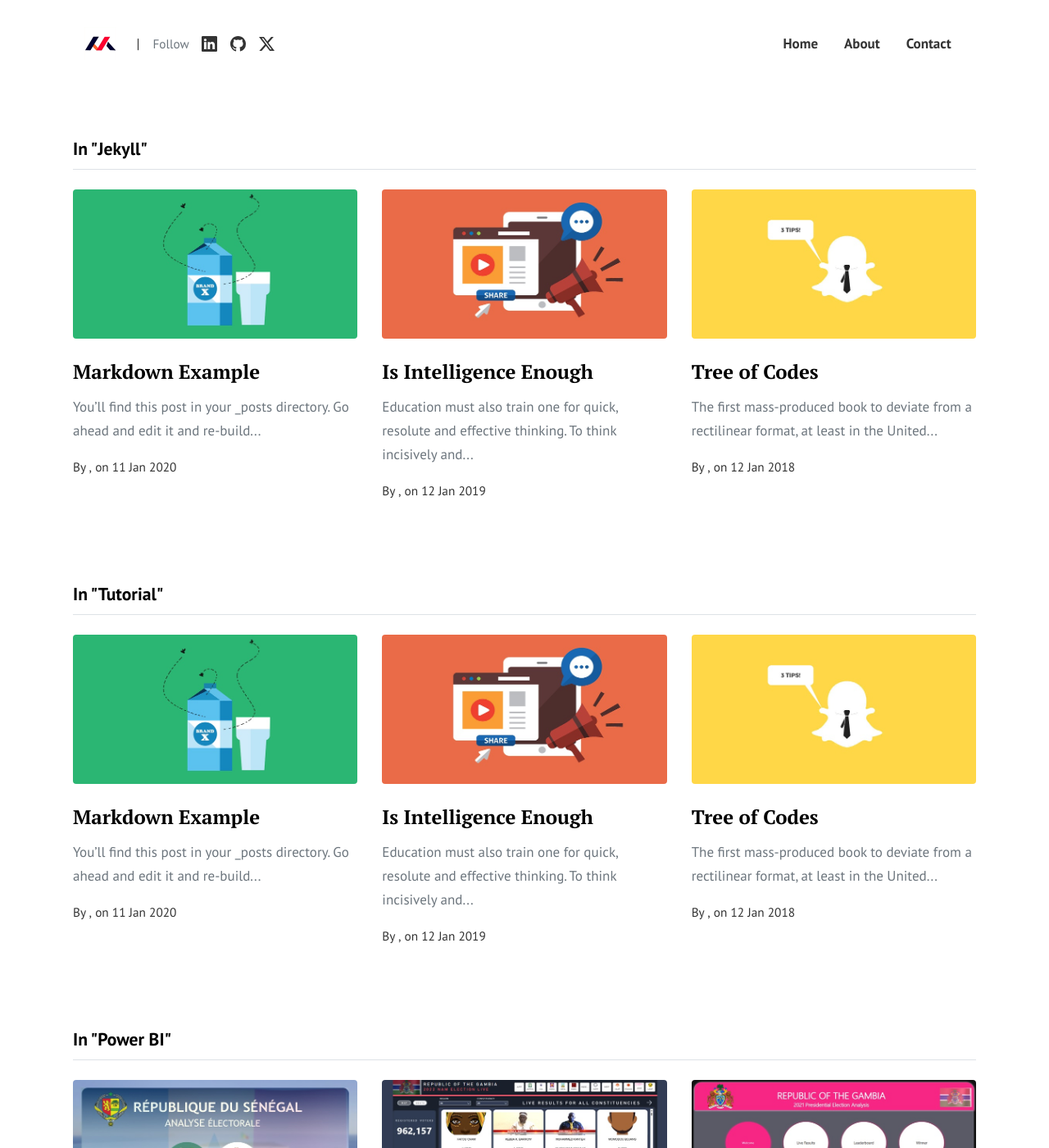
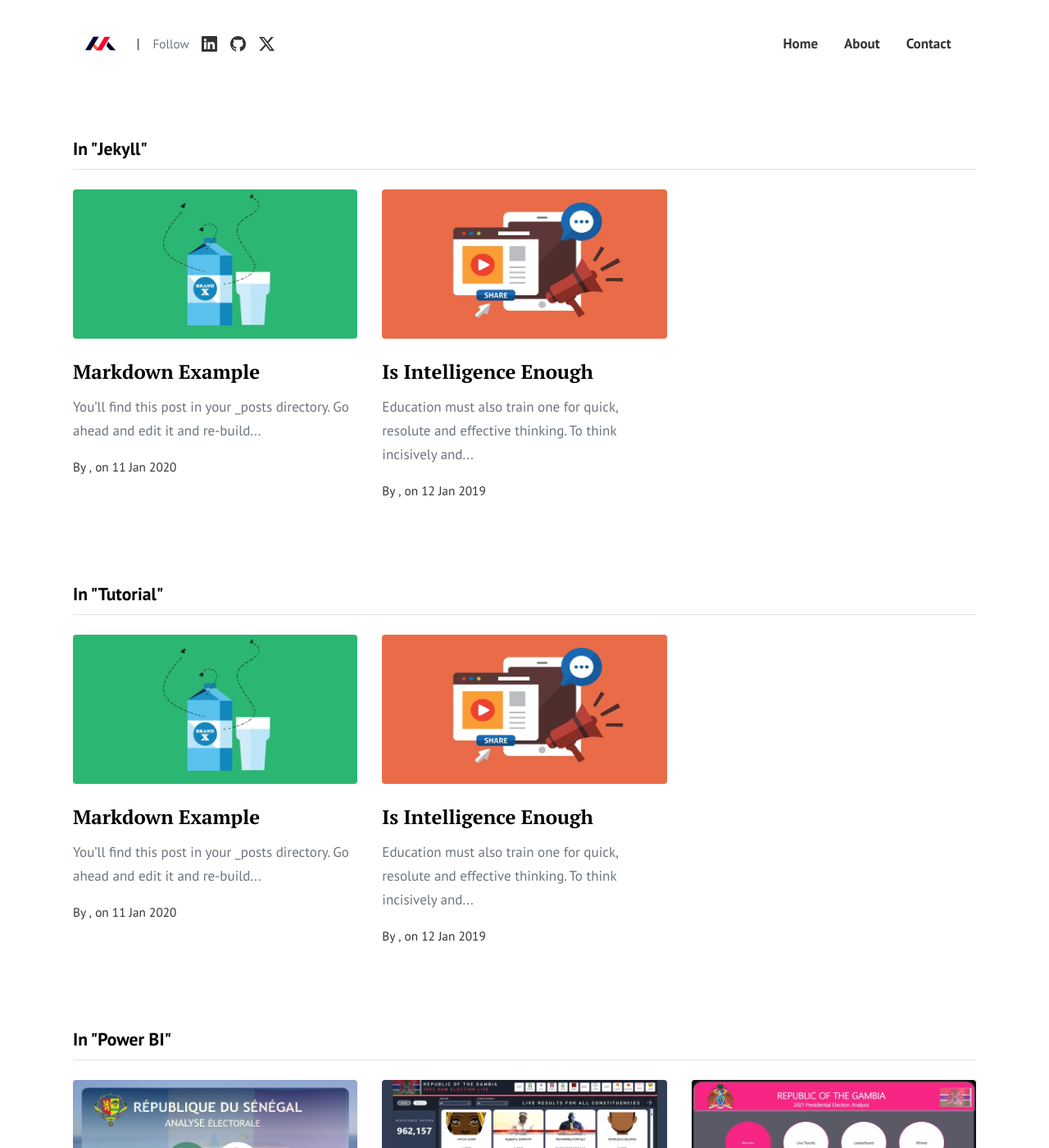
Before and after one commit to AmigomusaAnalytics/musatouray.github.io, a Jekyll site: the page built from pages/categories.html, in a window 1280 px wide and 1400 px high. Shown: the whole window at 82% size. Built offline with Jekyll 4.4.1, drawn with Linux system fonts in a browser that asks for light colours; some of the changed lines change nothing that is shown.

Commit message:
deleted a demo post and added avatar profile image

```diff
--- a/_config.yml
+++ b/_config.yml
@@ -27,19 +27,19 @@
   musa:
     name: Musa Touray
     display_name: Musa Touray
-    avatar: 'assets/images/sal.png'
+    avatar: 'assets/images/musatouray-avatar.png'
     email: amigomusa@amigomusa.com
     web: musatouray.github.io
     twitter: https://twitter.com/mosesgerrard
     description: "I am a Microsoft certified Power BI and PowerApps developer."
-  musa:
-    name: Musa Touray
-    display_name: Musa Touray
-    avatar: 'assets/images/john.png'
-    email: amigomusa@amigomusa.com
-    web: musatouray.github.io
-    twitter: https://twitter.com/mosesgerrard
-    description: "I am a Microsoft certified Power BI and PowerApps developer."
+ # musa:
+  #  name: Musa Touray
+  #  display_name: Musa Touray
+  #  avatar: 'assets/images/john.png'
+  #  email: amigomusa@amigomusa.com
+  #  web: musatouray.github.io
+  #  twitter: https://twitter.com/mosesgerrard
+  #  description: "I am a Microsoft certified Power BI and PowerApps developer."
 
 # Social
 social:
--- a/_posts/2018-01-12-tree-of-codes.md
+++ /dev/null
@@ -1,17 +0,0 @@
----
-layout: post
-title:  "Tree of Codes"
-author: sal
-categories: [ Jekyll, tutorial ]
-image: assets/images/2.jpg
----
-The first mass-produced book to deviate from a rectilinear format, at least in the United States, is thought to be this 1863 edition of Red Riding Hood, cut into the shape of the protagonist herself with the troublesome wolf curled at her feet. Produced by the Boston-based publisher Louis Prang, this is the first in their “Doll Series”, a set of five “die-cut” books, known also as shape books — the other titles being Robinson Crusoe, Goody Two-Shoes (also written by Red Riding Hood author Lydia Very), Cinderella, and King Winter.
-
-As for this particular rendition of Charles Perrault’s classic tale, the text and design is by Lydia Very (1823-1901), sister of Transcendentalist poet Jones Very. The gruesome ending of the original — which sees Little Red Riding Hood being gobbled up as well as her grandmother — is avoided here, the gore giving way to the less bloody aims of the morality tale, and the lesson that one should not disobey one’s mother.
-
-> It would seem the claim could also extend to die cut books in general, as we can’t find anything sooner, but do let us know in the comments if you have further light to shed on this! Such books are, of course, still popular in children’s publishing today, though the die cutting is not now limited to mere outlines, as evidenced in a beautiful 2014 version of the same Little Red Riding Hood story.
-
-
-An 1868 Prang catalogue would later claim that such “books in the shape of a regular paper Doll… originated with us”.
-
-The die cut has also been employed in the non-juvenile sphere as well, a recent example being Jonathan Safran Foer’s ambitious Tree of Codes.
```
Also changed, not shown: assets/images/musatouray-avatar.png (added).
